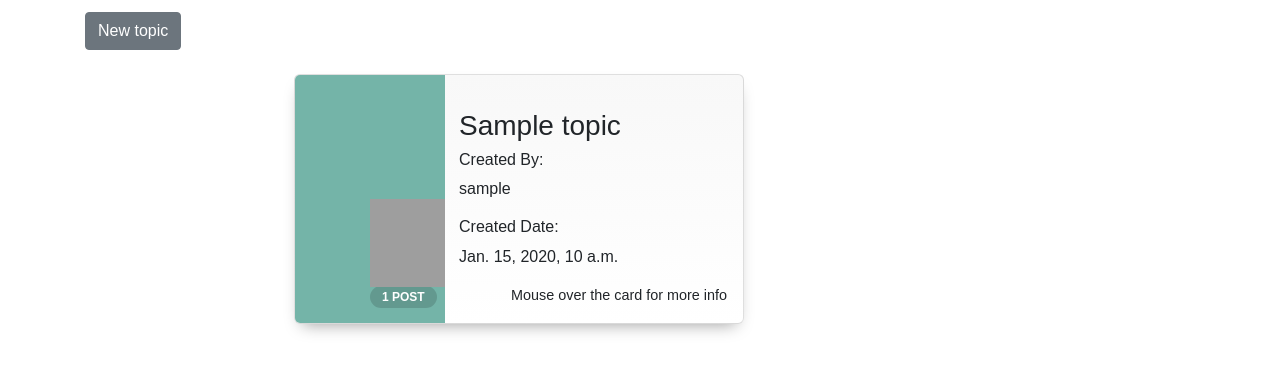
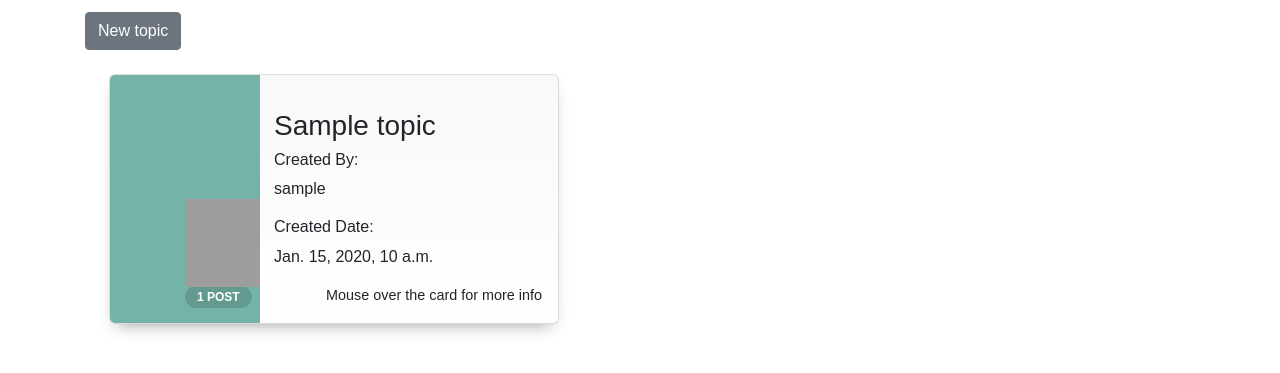
Before and after one commit to meshal-alotaibi/-Div-Tag-, a Django app: page /category/1/ in a window 1280 px wide. Shown: the part 145-518 px from the top of the page. Run offline with Django 3.2, Linux system fonts and the light colour scheme; tables that the repository leaves empty hold one stand-in row (values such as "Sample post"); some libraries are stand-ins or nearby versions; grey boxes are pictures that could not be loaded.

Commit message:
make card in the same row (#40)
Co-authored-by: ManarAlmutlaq <>

```diff
--- a/starter_code/main_app/templates/topics.html
+++ b/starter_code/main_app/templates/topics.html
@@ -8,50 +8,20 @@
 {% block content %} {% load static %}
 <link rel="stylesheet" type="text/css" href="{% static 'style.css' %}" />
 
-<!--
-{% if user.is_authenticated %}
-<a href="{% url 'create_topic' category.pk %}" class="btn btn-primary">New topic</a>
-{% endif %}
-<table class="table">
-    <thead class="thead-dark">
-    <tr>
-        <th>Topic</th>
-        <th>Created by</th>
-        <th>Posts</th>
-        <th>Views</th>
-        <th>Created date</th>
-    </tr>
-    </thead>
-    <tbody>
-    {%for topic in topics%}
-    <tr>
-        <td><a href="{%url 'topic' category.pk  topic.pk%}">{{ topic.subject}}</a></td>
-        <td>{{ topic.created_by.username}}</td>
-        <td>{{topic.topicPost}}</td>
-        <td>{{topic.comments}}</td>
-        <td>{{topic.views}}</td>
-        <td>{{ topic.created_dt}}</td>
-    </tr>
-    {%endfor%}
-    </tbody>
-</table> -->
 <div class="container">
   <div class="row">
     <div class="col-sm">
-      <a
-        class="btn btn-secondary"
+      <a class="btn btn-secondary"
         href="{% url 'create_topic' category.pk %}"
-        class="btn btn-primary"
-        >New topic</a
-      >
+        class="btn btn-primary">New topic</a>
     </div>
   </div>
 </div>
-<div class="container" style="display: flex; flex-wrap: wrap; width: 800px">
+<div class="container">
+<div class="row mb-2">
   {%for topic in topics%}
-  <!-- <div class="row"> -->
-  <div class="col-sm">
-    <div class="card">
+  <div class="col-md-6">
+    <div class="card flex-md-row mb-4 box-shadow h-md-250">
       <div class="additional">
         <div class="user-card">
           <div class="points center">{{topic.topicPost}} Post</div>
```
Also changed, not shown: starter_code/main_app/templates/includes/form.html (+29 -6 lines).
